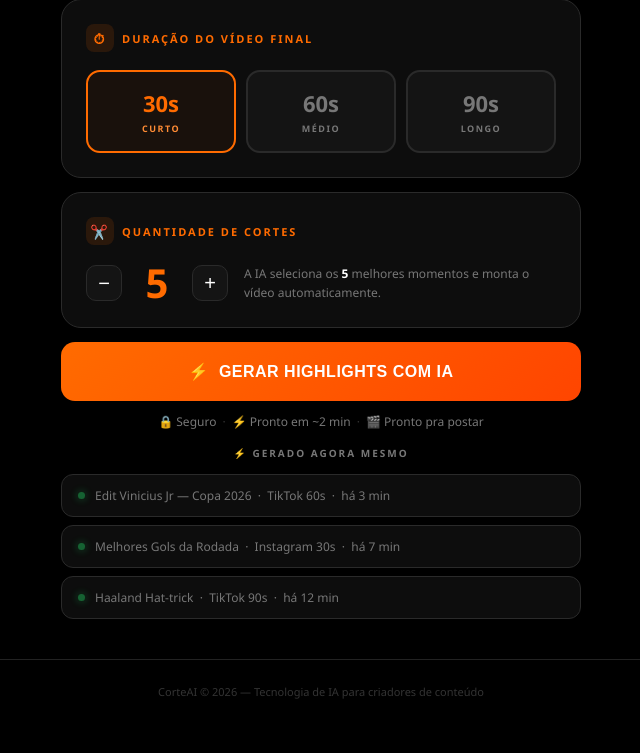
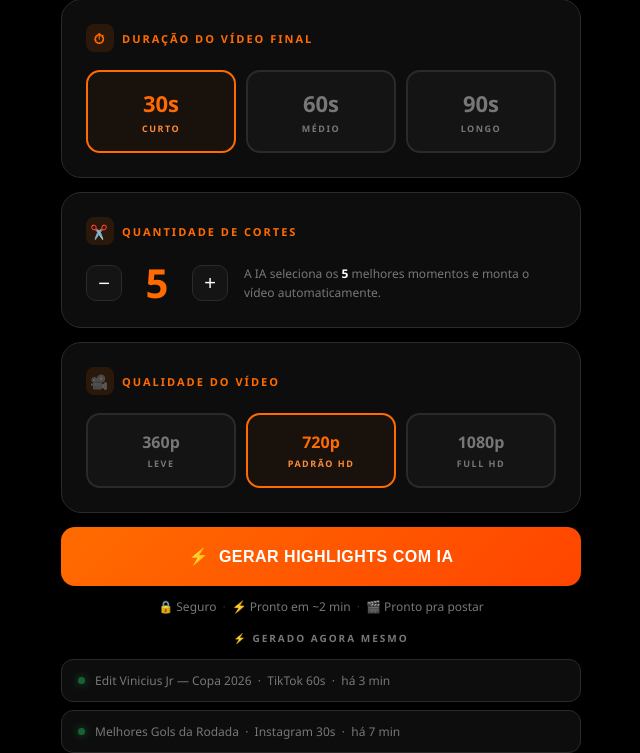
Before and after one commit to VictorRafaelsR/corteai, a Flask app: page / in a window 1280 px wide. Shown: the part 1211-1964 px from the top of the page, without its empty margins (319-959 px from the left). Before the commit the page ends 1910 px from the top, so only its background shows below. Run offline with Flask 3, Linux system fonts and the light colour scheme.

Commit message:
Add: seletor qualidade 360p/720p/1080p na UI

```diff
--- a/templates/index.html
+++ b/templates/index.html
@@ -100,6 +100,12 @@ header{background:#000;border-bottom:1px solid #1A1A1A;padding:16px 24px;positio
 .clips-num{font-size:40px;font-weight:900;color:var(--orange);min-width:50px;text-align:center;line-height:1}
 .clips-desc{font-size:12px;color:var(--gray);line-height:1.6;flex:1}
 .clips-desc strong{color:var(--text)}
+.qua{background:var(--bg3);border:2px solid var(--border2);border-radius:14px;padding:16px 10px;text-align:center;cursor:pointer;transition:all .2s}
+.qua.selected{border-color:var(--orange);background:rgba(255,107,0,.05)}
+.qua .dur-time{color:var(--gray)}
+.qua.selected .dur-time{color:var(--orange)}
+.qua .dur-label{font-size:9px;font-weight:700;letter-spacing:1.5px;color:var(--gray);margin-top:4px}
+.qua.selected .dur-label{color:var(--orange2)}
 
 /* SUBMIT */
 .submit-wrap{max-width:520px;width:calc(100% - 40px);margin:0 auto 16px}
@@ -247,6 +253,24 @@ footer{text-align:center;padding:24px 20px 40px;font-size:11px;color:#333;border
     </div>
   </div>
 
+  <div class="card">
+    <div class="card-title"><div class="card-title-icon">🎥</div> Qualidade do vídeo</div>
+    <div class="dur-grid">
+      <div class="qua" onclick="selectQuality('360p',this)">
+        <div class="dur-time" style="font-size:16px">360p</div>
+        <div class="dur-label">LEVE</div>
+      </div>
+      <div class="qua selected" onclick="selectQuality('720p',this)">
+        <div class="dur-time" style="font-size:16px">720p</div>
+        <div class="dur-label">PADRÃO HD</div>
+      </div>
+      <div class="qua" onclick="selectQuality('1080p',this)">
+        <div class="dur-time" style="font-size:16px">1080p</div>
+        <div class="dur-label">FULL HD</div>
+      </div>
+    </div>
+  </div>
+
   <div class="submit-wrap">
     <button class="submit-btn" id="submitBtn" onclick="startProcessing()">
       ⚡ &nbsp;GERAR HIGHLIGHTS COM IA
@@ -309,7 +333,7 @@ footer{text-align:center;padding:24px 20px 40px;font-size:11px;color:#333;border
 <footer>CorteAI © 2026 — Tecnologia de IA para criadores de conteúdo</footer>
 
 <script>
-let selectedFormat='tiktok',selectedDur=30,clipsCount=5,jobId=null,pollInterval=null;
+let selectedFormat='tiktok',selectedDur=30,clipsCount=5,selectedQuality='720p',jobId=null,pollInterval=null;
 
 function onUrlInput(v){
   const c=document.getElementById('urlClear');
@@ -384,7 +408,7 @@ function startProcessing(){
   fetch('/process',{
     method:'POST',
     headers:{'Content-Type':'application/json'},
-    body:JSON.stringify({url,format:selectedFormat,duration:selectedDur,clips:clipsCount,player})
+    body:JSON.stringify({url,format:selectedFormat,duration:selectedDur,clips:clipsCount,player,quality:selectedQuality})
   }).then(r=>r.json()).then(data=>{
     if(data.job_id){jobId=data.job_id;pollProgress();}
     else{showError(data.error||'Erro ao iniciar');}
```
